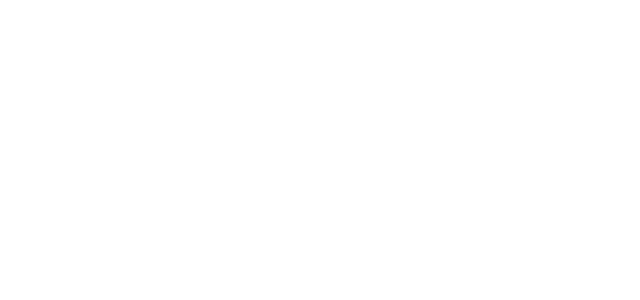
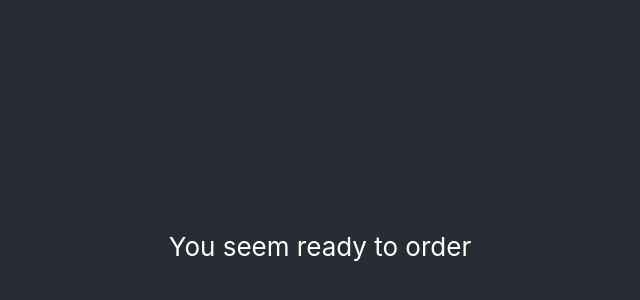
Before and after one commit to oushanskeen/beender, a React (Create React App) app: page /beender/order in a window 1280 px wide. Shown: the part 154-454 px from the top of the page, without its empty margins (320-960 px from the left). Built offline with nearby package versions, Linux system fonts and the light colour scheme.

Commit message:
BEENDER-152: 1.Create page starter:
- Create acceptance test for page starter.
- Add new page component to root component.
- Implement new page component starter.

```diff
--- a/src/App.js
+++ b/src/App.js
@@ -5,6 +5,7 @@ import Home from './components/Home';
 import Gallery from './components/Gallery';
 import Choice from './components/Choice';
 import Selection from './components/Selection';
+import Order from './components/Order';
 
 function App() {
   return (
@@ -18,6 +19,8 @@ function App() {
                  component={Choice}/>
             <Route exact path="/beender/choice/:id"
                  component={Selection}/>
+            <Route exact path="/beender/order"
+                 component={Order}/>
         </Switch>
     </main>
   );
--- /dev/null
+++ b/src/components/Order.js
@@ -0,0 +1,14 @@
+import React from 'react';
+import '../App.css';
+
+let Order = () => {
+  return (
+    <div className="App">
+      <header className="App-header">
+        <p>You seem ready to order</p>
+      </header>
+    </div>
+  );
+};
+
+export default Order;
```
Also changed, not shown: 1 other file (tests, documents, lock files or other folders).
